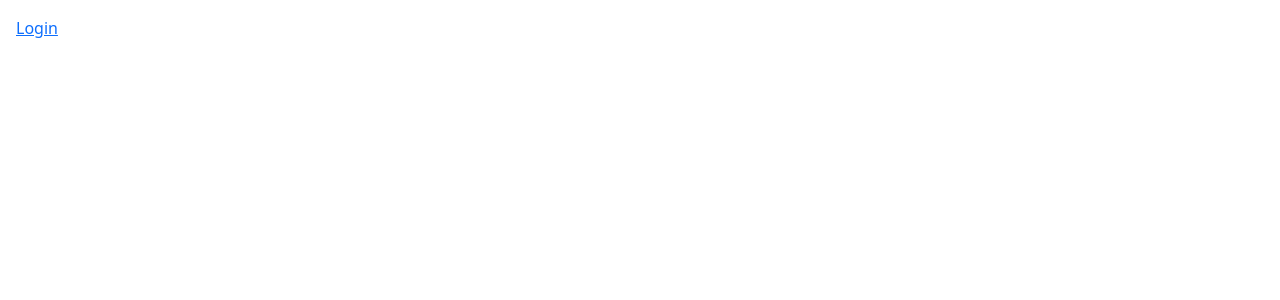
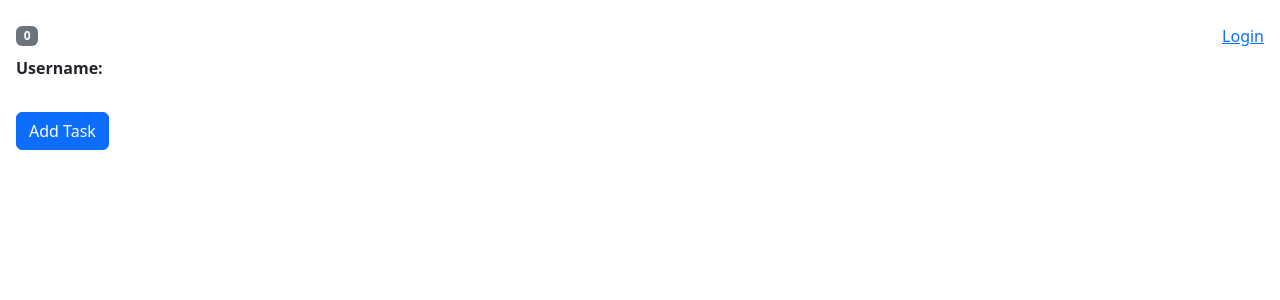
Before and after one commit to tamjidzihan/reactPlayground, a React (Vite) app: page / in a window 1280 px wide. Shown: the top 300 px of the page. Built offline with nearby package versions, Linux system fonts and the light colour scheme.

Commit message:
Home 2024-06-04

```diff
--- a/src/App.tsx
+++ b/src/App.tsx
@@ -7,10 +7,17 @@ import Counter from './state-management/Counter';
 import LoginStatus from './state-management/LoginStatus';
 import TaskList from './state-management/TaskList';
 import taskListReducer from './state-management/reducers/taskListReducer';
+import NavBar from './state-management/NavBar';
+import HomePage from './state-management/HomePage';
+import TaskContext from './state-management/contexts/tasksContext';
+import AuthContext from './state-management/contexts/loginContext';
+import loginReducers from './state-management/reducers/loginReducers';
 
 
 function App() {
-  const [tasks, dispatch] = useReducer(taskListReducer, [])
+  const [status, authDispatch] = useReducer(loginReducers, '')
+  const [tasks, taskDispatch] = useReducer(taskListReducer, [])
+
 
   return <>
     {/* <TodoForm />*/}
@@ -18,8 +25,14 @@ function App() {
     {/* <PostList /> */}
     {/* <Counter /> */}
     {/* <TaskList /> */}
-    <LoginStatus />
+    {/* <LoginStatus /> */}
 
+    <AuthContext.Provider value={{ status, authDispatch }}>
+      <TaskContext.Provider value={{ tasks, taskDispatch }}>
+        <NavBar />
+        <HomePage />
+      </TaskContext.Provider>
+    </AuthContext.Provider>
   </>;
 }
 
--- a/src/state-management/LoginStatus.tsx
+++ b/src/state-management/LoginStatus.tsx
@@ -1,15 +1,17 @@
-import { useReducer, useState } from "react";
+import { useContext, useReducer, useState } from "react";
 import loginReducers from "./reducers/loginReducers";
+import AuthContext from "./contexts/loginContext";
 
 const LoginStatus = () => {
-  const [user, dispatch] = useReducer(loginReducers, '')
 
-  if (user)
+  const { status, authDispatch } = useContext(AuthContext)
+
+  if (status)
     return (
       <>
         <div>
-          <span className="mx-2">{user}</span>
-          <a className="user-select-auto" onClick={() => dispatch({ type: 'LOGOUT' })}>
+          <span className="mx-2">{status}</span>
+          <a className="user-select-auto" onClick={() => authDispatch({ type: 'LOGOUT' })}>
             Logout
           </a>
         </div >
@@ -17,7 +19,7 @@ const LoginStatus = () => {
     );
   return (
     <div>
-      <a onClick={() => dispatch({ type: 'LOGIN', username: 'mosh.hamedani' })} href="#">
+      <a onClick={() => authDispatch({ type: 'LOGIN', username: 'mosh.hamedani' })} href="#">
         Login
       </a>
     </div>
--- a/src/state-management/NavBar.tsx
+++ b/src/state-management/NavBar.tsx
@@ -1,11 +1,23 @@
+import { useContext, useReducer } from 'react';
 import LoginStatus from './LoginStatus';
+import TaskContext from './contexts/tasksContext';
+import loginReducers from './reducers/loginReducers';
+import AuthContext from './contexts/loginContext';
 
 const NavBar = () => {
+
+
+  const { tasks } = useContext(TaskContext)
+  console.log(tasks)
   return (
     <nav className="navbar d-flex justify-content-between">
-      <span className="badge text-bg-secondary">4</span>
+      <span className="badge text-bg-secondary">{tasks.length}</span>
+
+
       <LoginStatus />
-    </nav>
+
+
+    </nav >
   );
 };
 
--- a/src/state-management/TaskList.tsx
+++ b/src/state-management/TaskList.tsx
@@ -1,13 +1,18 @@
-import { useReducer } from 'react';
-import taskListReducer from './reducers/taskListReducer';
+import { useContext } from 'react';
+import TaskContext from './contexts/tasksContext';
+import AuthContext from './contexts/loginContext';
 
 
 const TaskList = () => {
+  const { tasks, taskDispatch } = useContext(TaskContext)
+  const { status } = useContext(AuthContext)
+
 
   return (
     <>
+      <p className=' fw-bold'>Username: <br />{status}</p>
       <button
-        onClick={() => dispatch({
+        onClick={() => taskDispatch({
           type: 'ADD',
           task:
           {
@@ -28,7 +33,7 @@ const TaskList = () => {
             <span className="flex-grow-1">{task.title}</span>
             <button
               className="btn btn-outline-danger"
-              onClick={() => dispatch({
+              onClick={() => taskDispatch({
                 type: "DELETE",
                 taskID: task.id
               })}
--- /dev/null
+++ b/src/state-management/contexts/loginContext.ts
@@ -0,0 +1,12 @@
+import React from "react";
+import { authAction } from "../reducers/loginReducers";
+
+
+interface AuthContextType {
+    status: string
+    authDispatch: React.Dispatch<authAction>
+}
+
+const AuthContext = React.createContext<AuthContextType>({} as AuthContextType);
+
+export default AuthContext
--- a/src/state-management/contexts/tasksContext.ts
+++ b/src/state-management/contexts/tasksContext.ts
@@ -0,0 +1,12 @@
+import React from "react";
+import { Task, TaskAction } from "../reducers/taskListReducer";
+
+interface TaskContextType {
+    tasks: Task[];
+    taskDispatch: React.Dispatch<TaskAction>;
+}
+
+
+const TaskContext = React.createContext<TaskContextType>({} as TaskContextType);
+
+export default TaskContext;
--- a/src/state-management/reducers/loginReducers.ts
+++ b/src/state-management/reducers/loginReducers.ts
@@ -7,7 +7,7 @@ interface LogoutAction {
     type: 'LOGOUT'
 }
 
-type authAction = LoginAction | LogoutAction
+export type authAction = LoginAction | LogoutAction
 
 const loginReducers = (status: string, action: authAction): string => {
     if (action.type === 'LOGIN') return action.username;
--- a/src/state-management/reducers/taskListReducer.ts
+++ b/src/state-management/reducers/taskListReducer.ts
@@ -1,4 +1,4 @@
-interface Task {
+export interface Task {
     id: number;
     title: string;
 }
@@ -13,7 +13,7 @@ interface Deletetask {
     taskID: number
 }
 
-type TaskAction = AddTask | Deletetask
+export type TaskAction = AddTask | Deletetask
 
 
 const taskListReducer = (tasks: Task[], action: TaskAction): Task[] => {
```
Also changed, not shown: src/state-management/Providers/AuthProviders.tsx (added).
